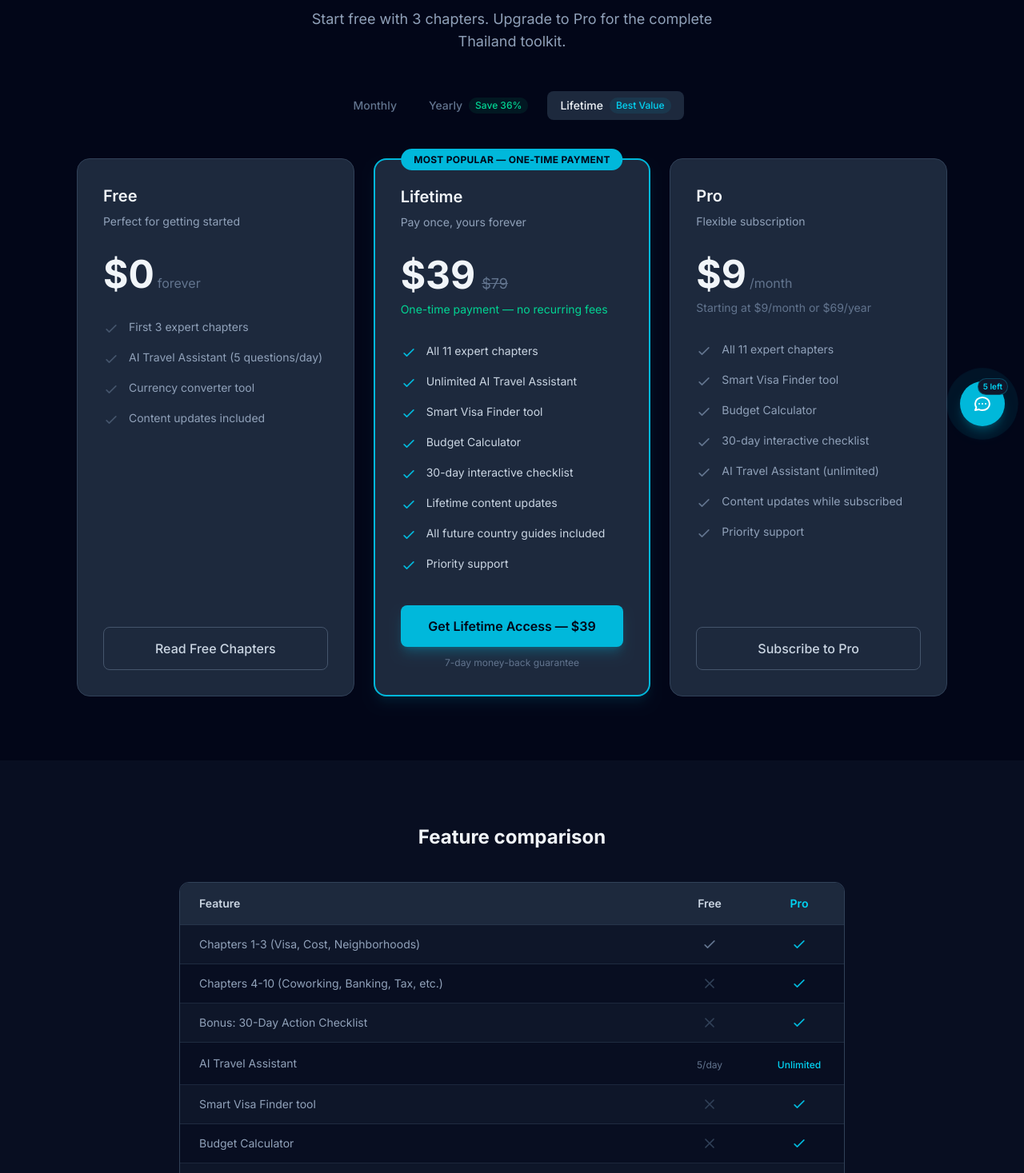
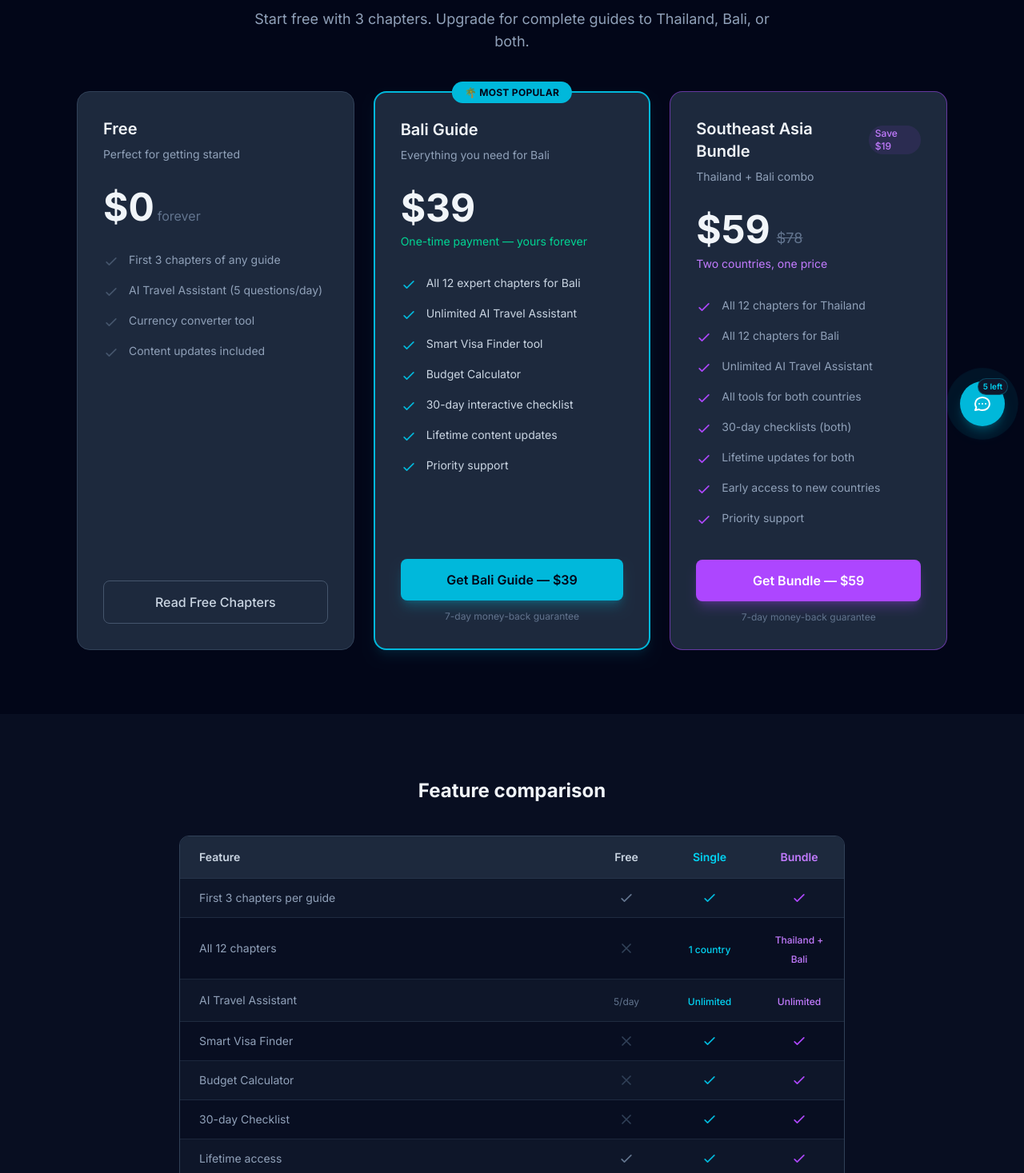
Before and after one commit to huangchingfeng/nomadready-thailand, a Next.js app: page /pricing in a window 1280 px wide. Shown: the part 243-1710 px from the top of the page at 80% size. Built offline with nearby package versions, Linux system fonts and the light colour scheme.

Commit message:
Fix pricing page: update to Bali + Bundle structure with correct Gumroad links

```diff
--- a/src/app/pricing/page.tsx
+++ b/src/app/pricing/page.tsx
@@ -4,29 +4,29 @@ import Link from 'next/link';
 import { useState } from 'react';
 
 export default function PricingPage() {
-  const [billingCycle, setBillingCycle] = useState<'monthly' | 'yearly' | 'lifetime'>('lifetime');
+  const [selectedPlan, setSelectedPlan] = useState<'free' | 'bali' | 'bundle'>('bali');
   const [openFaq, setOpenFaq] = useState<number | null>(null);
 
   const faqs = [
     {
       q: 'What do I get with the free plan?',
-      a: 'You get full access to the first 3 chapters: Visa Complete Guide, Cost of Living Breakdown, and Best Neighborhoods. Plus 5 AI assistant questions per day and the currency converter tool.',
+      a: 'You get full access to the first 3 chapters of any guide. Plus 5 AI assistant questions per day and the currency converter tool.',
     },
     {
-      q: 'How long does Pro access last?',
-      a: 'Monthly plans renew every 30 days. Yearly plans renew every 12 months. The Lifetime plan is a one-time purchase — pay once and keep access forever, including all future updates and new country guides.',
+      q: 'What\'s included in the Bali Guide?',
+      a: 'All 12 expert chapters covering visas, cost of living, neighborhoods, coworking spaces, banking, healthcare, taxes, safety, and more. Includes lifetime access, unlimited AI assistant, and all future updates.',
     },
     {
-      q: 'Can I cancel anytime?',
-      a: 'Yes! Cancel anytime from your account. You\'ll keep access until the end of your current billing period. No questions asked. Lifetime plans never need cancellation — it\'s yours forever.',
+      q: 'What\'s the Southeast Asia Bundle?',
+      a: 'Get both Thailand and Bali guides at a discounted price. Perfect if you\'re planning to explore multiple countries or want maximum flexibility.',
     },
     {
-      q: 'How often is the guide updated?',
-      a: 'We monitor Thailand\'s visa policies, cost changes, and nomad scene continuously. Major updates happen monthly. Policy changes are reflected within 48 hours.',
+      q: 'Can I upgrade later?',
+      a: 'Yes! You can upgrade from a single guide to the bundle anytime. We\'ll credit your previous purchase.',
     },
     {
-      q: 'Is this just a PDF?',
-      a: 'No. NomadReady is an interactive web platform with AI-powered tools (Visa Finder, Budget Calculator), a 30-day tracking checklist, and an AI travel assistant. It\'s much more than a static guide.',
+      q: 'How often are the guides updated?',
+      a: 'We monitor visa policies, cost changes, and nomad scenes continuously. Major updates happen monthly. Policy changes are reflected within 48 hours. All lifetime purchases include free updates forever.',
     },
     {
       q: 'Do you offer refunds?',
@@ -38,30 +38,29 @@ export default function PricingPage() {
     },
     {
       q: 'Will there be guides for other countries?',
-      a: 'Yes! Portugal, Mexico, and Bali are in development. Lifetime subscribers get all future country guides included at no extra cost.',
+      a: 'Yes! Vietnam, Portugal, and Mexico are in development. Bundle subscribers get early access and discounted upgrades to new country guides.',
     },
   ];
 
   const comparisonFeatures = [
-    { feature: 'Chapters 1-3 (Visa, Cost, Neighborhoods)', free: true, pro: true },
-    { feature: 'Chapters 4-10 (Coworking, Banking, Tax, etc.)', free: false, pro: true },
-    { feature: 'Bonus: 30-Day Action Checklist', free: false, pro: true },
-    { feature: 'AI Travel Assistant', free: '5/day', pro: 'Unlimited' },
-    { feature: 'Smart Visa Finder tool', free: false, pro: true },
-    { feature: 'Budget Calculator', free: false, pro: true },
-    { feature: 'Interactive Checklist tracker', free: false, pro: true },
-    { feature: 'Currency Converter', free: true, pro: true },
-    { feature: 'Content updates', free: true, pro: true },
-    { feature: 'All future country guides', free: false, pro: 'Lifetime only' },
-    { feature: 'Priority support', free: false, pro: true },
+    { feature: 'First 3 chapters per guide', free: true, single: true, bundle: true },
+    { feature: 'All 12 chapters', free: false, single: '1 country', bundle: 'Thailand + Bali' },
+    { feature: 'AI Travel Assistant', free: '5/day', single: 'Unlimited', bundle: 'Unlimited' },
+    { feature: 'Smart Visa Finder', free: false, single: true, bundle: true },
+    { feature: 'Budget Calculator', free: false, single: true, bundle: true },
+    { feature: '30-day Checklist', free: false, single: true, bundle: true },
+    { feature: 'Lifetime access', free: true, single: true, bundle: true },
+    { feature: 'All future updates', free: true, single: true, bundle: true },
+    { feature: 'Future country guides', free: false, single: false, bundle: 'Early access' },
+    { feature: 'Priority support', free: false, single: true, bundle: true },
   ];
 
   // JSON-LD Product schema
   const productSchema = {
     '@context': 'https://schema.org',
     '@type': 'Product',
-    name: 'NomadReady Pro — Thailand Digital Nomad Guide',
-    description: 'The interactive guide that saves you 40+ hours of research. 11 expert chapters, AI-powered tools, budget calculator, visa finder, and 30-day action checklist for digital nomads moving to Thailand.',
+    name: 'NomadReady — Digital Nomad Guides for Southeast Asia',
+    description: 'Interactive guides that save you 40+ hours of research. Expert chapters, AI-powered tools, budget calculator, visa finder, and 30-day action checklist for digital nomads.',
     brand: {
       '@type': 'Brand',
       name: 'NomadReady',
@@ -69,30 +68,21 @@ export default function PricingPage() {
     offers: [
       {
         '@type': 'Offer',
-        name: 'Monthly',
-        price: '9.00',
-        priceCurrency: 'USD',
-        priceValidUntil: '2026-12-31',
-        availability: 'https://schema.org/InStock',
-        url: 'https://nomadready.gumroad.com/l/pro',
-      },
-      {
-        '@type': 'Offer',
-        name: 'Yearly',
-        price: '69.00',
-        priceCurrency: 'USD',
-        priceValidUntil: '2026-12-31',
-        availability: 'https://schema.org/InStock',
-        url: 'https://nomadready.gumroad.com/l/pro',
-      },
-      {
-        '@type': 'Offer',
-        name: 'Lifetime',
+        name: 'Bali Digital Nomad Guide',
         price: '39.00',
         priceCurrency: 'USD',
         priceValidUntil: '2026-12-31',
         availability: 'https://schema.org/InStock',
-        url: 'https://nomadready.gumroad.com/l/lifetime',
+        url: 'https://autobot51.gumroad.com/l/oiixgr',
+      },
+      {
+        '@type': 'Offer',
+        name: 'Southeast Asia Bundle (Thailand + Bali)',
+        price: '59.00',
+        priceCurrency: 'USD',
+        priceValidUntil: '2026-12-31',
+        availability: 'https://schema.org/InStock',
+        url: 'https://autobot51.gumroad.com/l/exdzw',
       },
     ],
     aggregateRating: {
@@ -135,9 +125,8 @@ export default function PricingPage() {
           <p className="text-sm text-slate-300">
             <span className="mr-2">🚀</span>
             <span className="font-semibold text-cyan-400">Launch Special</span>
-            {' — '}Lifetime access at{' '}
+            {' — '}Lifetime access from{' '}
             <span className="font-bold text-slate-100">$39</span>
-            <span className="text-slate-500 line-through ml-1">$79</span>
             . Limited time.
           </p>
         </div>
@@ -149,53 +138,9 @@ export default function PricingPage() {
           <h1 className="text-4xl md:text-5xl font-bold text-slate-100 mb-4">
             Simple, transparent pricing
           </h1>
-          <p className="text-lg text-slate-400 max-w-xl mx-auto">
-            Start free with 3 chapters. Upgrade to Pro for the complete Thailand toolkit.
+          <p className="text-lg text-slate-400 max-w-2xl mx-auto">
+            Start free with 3 chapters. Upgrade for complete guides to Thailand, Bali, or both.
           </p>
-        </div>
-      </section>
-
-      {/* Billing toggle — 3 options */}
-      <section className="pb-12">
-        <div className="max-w-7xl mx-auto px-4 sm:px-6 lg:px-8">
-          <div className="flex items-center justify-center gap-2">
-            <button
-              onClick={() => setBillingCycle('monthly')}
-              className={`px-4 py-2 rounded-lg text-sm font-medium transition-all ${
-                billingCycle === 'monthly'
-                  ? 'bg-slate-800 text-slate-100'
-                  : 'text-slate-500 hover:text-slate-300'
-              }`}
-            >
-              Monthly
-            </button>
-            <button
-              onClick={() => setBillingCycle('yearly')}
-              className={`px-4 py-2 rounded-lg text-sm font-medium transition-all flex items-center gap-2 ${
-                billingCycle === 'yearly'
-                  ? 'bg-slate-800 text-slate-100'
-                  : 'text-slate-500 hover:text-slate-300'
-              }`}
-            >
-              Yearly
-              <span className="px-2 py-0.5 bg-emerald-500/10 text-emerald-400 text-xs font-medium rounded-full">
-                Save 36%
-              </span>
-            </button>
-            <button
-              onClick={() => setBillingCycle('lifetime')}
-              className={`px-4 py-2 rounded-lg text-sm font-medium transition-all flex items-center gap-2 ${
-                billingCycle === 'lifetime'
-                  ? 'bg-slate-800 text-slate-100'
-                  : 'text-slate-500 hover:text-slate-300'
-              }`}
-            >
-              Lifetime
-              <span className="px-2 py-0.5 bg-cyan-500/10 text-cyan-400 text-xs font-medium rounded-full">
-                Best Value
-              </span>
-            </button>
-          </div>
         </div>
       </section>
 
@@ -215,7 +160,7 @@ export default function PricingPage() {
               </div>
               <ul className="space-y-4 mb-10 flex-1">
                 {[
-                  'First 3 expert chapters',
+                  'First 3 chapters of any guide',
                   'AI Travel Assistant (5 questions/day)',
                   'Currency converter tool',
                   'Content updates included',
@@ -236,35 +181,33 @@ export default function PricingPage() {
               </Link>
             </div>
 
-            {/* Lifetime — highlighted */}
+            {/* Bali Guide — highlighted */}
             <div className="relative bg-slate-800 border-2 border-cyan-500 rounded-2xl p-8 flex flex-col shadow-lg shadow-cyan-500/10">
               {/* Badge */}
               <div className="absolute -top-3.5 left-1/2 -translate-x-1/2">
                 <span className="px-4 py-1.5 bg-cyan-500 text-slate-950 text-xs font-bold rounded-full uppercase tracking-wide whitespace-nowrap">
-                  Most Popular — One-Time Payment
+                  🌴 Most Popular
                 </span>
               </div>
 
               <div className="mb-8">
-                <h2 className="text-xl font-semibold text-slate-100 mb-2">Lifetime</h2>
-                <p className="text-sm text-slate-400">Pay once, yours forever</p>
+                <h2 className="text-xl font-semibold text-slate-100 mb-2">Bali Guide</h2>
+                <p className="text-sm text-slate-400">Everything you need for Bali</p>
               </div>
               <div className="flex items-baseline gap-2 mb-2">
                 <span className="text-5xl font-bold text-slate-100">$39</span>
-                <span className="text-slate-500 line-through text-lg">$79</span>
               </div>
               <p className="text-sm text-emerald-400 mb-8">
-                One-time payment — no recurring fees
+                One-time payment — yours forever
               </p>
               <ul className="space-y-4 mb-10 flex-1">
                 {[
-                  'All 11 expert chapters',
+                  'All 12 expert chapters for Bali',
                   'Unlimited AI Travel Assistant',
                   'Smart Visa Finder tool',
                   'Budget Calculator',
                   '30-day interactive checklist',
                   'Lifetime content updates',
-                  'All future country guides included',
                   'Priority support',
                 ].map((item, i) => (
                   <li key={i} className="flex items-start gap-3 text-sm text-slate-300">
@@ -276,57 +219,49 @@ export default function PricingPage() {
                 ))}
               </ul>
               <a
-                href="https://nomadready.gumroad.com/l/lifetime"
+                href="https://autobot51.gumroad.com/l/oiixgr"
                 target="_blank"
                 rel="noopener noreferrer"
                 className="block w-full text-center px-6 py-3.5 bg-cyan-500 hover:bg-cyan-400 text-slate-950 font-semibold rounded-lg transition-all duration-200 shadow-lg shadow-cyan-500/25"
               >
-                Get Lifetime Access — $39
+                Get Bali Guide — $39
               </a>
               <p className="text-center text-xs text-slate-500 mt-3">
                 7-day money-back guarantee
               </p>
             </div>
 
-            {/* Pro (Monthly/Yearly) */}
-            <div className="bg-slate-800 border border-slate-700 rounded-2xl p-8 flex flex-col">
+            {/* Southeast Asia Bundle */}
+            <div className="bg-slate-800 border border-purple-500/50 rounded-2xl p-8 flex flex-col">
               <div className="mb-8">
-                <h2 className="text-xl font-semibold text-slate-100 mb-2">Pro</h2>
-                <p className="text-sm text-slate-400">Flexible subscription</p>
+                <h2 className="text-xl font-semibold text-slate-100 mb-2 flex items-center gap-2">
+                  Southeast Asia Bundle
+                  <span className="px-2 py-0.5 bg-purple-500/10 text-purple-400 text-xs font-medium rounded-full">
+                    Save $19
+                  </span>
+                </h2>
+                <p className="text-sm text-slate-400">Thailand + Bali combo</p>
               </div>
-              <div className="flex items-baseline gap-1 mb-2">
-                <span className="text-5xl font-bold text-slate-100">
-                  {billingCycle === 'monthly' ? '$9' : billingCycle === 'yearly' ? '$69' : '$9'}
-                </span>
-                <span className="text-slate-500">
-                  /{billingCycle === 'yearly' ? 'year' : 'month'}
-                </span>
+              <div className="flex items-baseline gap-2 mb-2">
+                <span className="text-5xl font-bold text-slate-100">$59</span>
+                <span className="text-slate-500 line-through text-lg">$78</span>
               </div>
-              {billingCycle === 'yearly' ? (
-                <p className="text-sm text-slate-500 mb-8">
-                  That&apos;s just $5.75/month
-                </p>
-              ) : billingCycle === 'monthly' ? (
-                <p className="text-sm text-slate-500 mb-8">
-                  or $69/year (save 36%)
-                </p>
-              ) : (
-                <p className="text-sm text-slate-500 mb-8">
-                  Starting at $9/month or $69/year
-                </p>
-              )}
+              <p className="text-sm text-purple-400 mb-8">
+                Two countries, one price
+              </p>
               <ul className="space-y-4 mb-10 flex-1">
                 {[
-                  'All 11 expert chapters',
-                  'Smart Visa Finder tool',
-                  'Budget Calculator',
-                  '30-day interactive checklist',
-                  'AI Travel Assistant (unlimited)',
-                  'Content updates while subscribed',
+                  'All 12 chapters for Thailand',
+                  'All 12 chapters for Bali',
+                  'Unlimited AI Travel Assistant',
+                  'All tools for both countries',
+                  '30-day checklists (both)',
+                  'Lifetime updates for both',
+                  'Early access to new countries',
                   'Priority support',
                 ].map((item, i) => (
                   <li key={i} className="flex items-start gap-3 text-sm text-slate-400">
-                    <svg className="w-5 h-5 text-slate-500 mt-0.5 flex-shrink-0" fill="none" viewBox="0 0 24 24" stroke="currentColor">
+                    <svg className="w-5 h-5 text-purple-500 mt-0.5 flex-shrink-0" fill="none" viewBox="0 0 24 24" stroke="currentColor">
                       <path strokeLinecap="round" strokeLinejoin="round" strokeWidth={2} d="M5 13l4 4L19 7" />
                     </svg>
                     {item}
@@ -334,13 +269,16 @@ export default function PricingPage() {
                 ))}
               </ul>
               <a
-                href="https://nomadready.gumroad.com/l/pro"
+                href="https://autobot51.gumroad.com/l/exdzw"
                 target="_blank"
                 rel="noopener noreferrer"
-                className="block w-full text-center px-6 py-3.5 border border-slate-600 hover:border-slate-500 text-slate-300 hover:text-slate-100 font-medium rounded-lg transition-all duration-200"
+                className="block w-full text-center px-6 py-3.5 bg-purple-500 hover:bg-purple-400 text-white font-semibold rounded-lg transition-all duration-200 shadow-lg shadow-purple-500/25"
               >
-                Subscribe to Pro
+                Get Bundle — $59
               </a>
+              <p className="text-center text-xs text-slate-500 mt-3">
+                7-day money-back guarantee
+              </p>
             </div>
           </div>
         </div>
@@ -360,11 +298,14 @@ export default function PricingPage() {
                   <th className="text-left text-sm font-semibold text-slate-300 px-6 py-4">
                     Feature
                   </th>
-                  <th className="text-center text-sm font-semibold text-slate-300 px-6 py-4 w-28">
+                  <th className="text-center text-sm font-semibold text-slate-300 px-6 py-4 w-24">
                     Free
                   </th>
                   <th className="text-center text-sm font-semibold text-cyan-400 px-6 py-4 w-28">
-                    Pro
+                    Single
+                  </th>
+                  <th className="text-center text-sm font-semibold text-purple-400 px-6 py-4 w-28">
+                    Bundle
                   </th>
                 </tr>
               </thead>
@@ -391,12 +332,29 @@ export default function PricingPage() {
                       )}
                     </td>
                     <td className="text-center px-6 py-3.5">
-                      {row.pro === true ? (
+                      {row.single === true ? (
                         <svg className="w-5 h-5 text-cyan-500 mx-auto" fill="none" viewBox="0 0 24 24" stroke="currentColor">
                           <path strokeLinecap="round" strokeLinejoin="round" strokeWidth={2} d="M5 13l4 4L19 7" />
                         </svg>
+                      ) : row.single === false ? (
+                        <svg className="w-5 h-5 text-slate-700 mx-auto" fill="none" viewBox="0 0 24 24" stroke="currentColor">
+                          <path strokeLinecap="round" strokeLinejoin="round" strokeWidth={2} d="M6 18L18 6M6 6l12 12" />
+                        </svg>
                       ) : (
-                        <span className="text-xs text-cyan-400 font-medium">{row.pro}</span>
+                        <span className="text-xs text-cyan-400 font-medium">{row.single}</span>
+                      )}
+                    </td>
+                    <td className="text-center px-6 py-3.5">
+                      {row.bundle === true ? (
+                        <svg className="w-5 h-5 text-purple-500 mx-auto" fill="none" viewBox="0 0 24 24" stroke="currentColor">
+                          <path strokeLinecap="round" strokeLinejoin="round" strokeWidth={2} d="M5 13l4 4L19 7" />
+                        </svg>
+                      ) : row.bundle === false ? (
+                        <svg className="w-5 h-5 text-slate-700 mx-auto" fill="none" viewBox="0 0 24 24" stroke="currentColor">
+                          <path strokeLinecap="round" strokeLinejoin="round" strokeWidth={2} d="M6 18L18 6M6 6l12 12" />
+                        </svg>
+                      ) : (
+                        <span className="text-xs text-purple-400 font-medium">{row.bundle}</span>
                       )}
                     </td>
                   </tr>
@@ -451,26 +409,28 @@ export default function PricingPage() {
       <section className="py-20 bg-slate-900/50">
         <div className="max-w-7xl mx-auto px-4 sm:px-6 lg:px-8 text-center">
           <h2 className="text-3xl font-bold text-slate-100 mb-4">
-            Ready to plan your Thailand move?
+            Ready to plan your Southeast Asia move?
           </h2>
           <p className="text-lg text-slate-400 max-w-xl mx-auto mb-8">
-            Start reading for free, or get lifetime access for one payment of $39.
+            Start reading for free, or get lifetime access to expert guides.
           </p>
           <div className="flex flex-col sm:flex-row items-center justify-center gap-4">
             <a
-              href="https://nomadready.gumroad.com/l/lifetime"
+              href="https://autobot51.gumroad.com/l/oiixgr"
               target="_blank"
               rel="noopener noreferrer"
               className="px-8 py-3.5 bg-cyan-500 hover:bg-cyan-400 text-slate-950 font-semibold rounded-lg transition-all duration-200 shadow-lg shadow-cyan-500/25"
             >
-              Get Lifetime Access — $39
+              Get Bali Guide — $39
             </a>
-            <Link
-              href="/guide"
-              className="px-8 py-3.5 border border-slate-600 hover:border-slate-500 text-slate-300 hover:text-slate-100 font-medium rounded-lg transition-all duration-200"
+            <a
+              href="https://autobot51.gumroad.com/l/exdzw"
+              target="_blank"
+              rel="noopener noreferrer"
+              className="px-8 py-3.5 bg-purple-500 hover:bg-purple-400 text-white font-semibold rounded-lg transition-all duration-200 shadow-lg shadow-purple-500/25"
             >
-              Read Free Chapters
-            </Link>
+              Get Bundle — $59
+            </a>
           </div>
         </div>
       </section>
```
Also changed, not shown: 1 other file (tests, documents, lock files or other folders).
